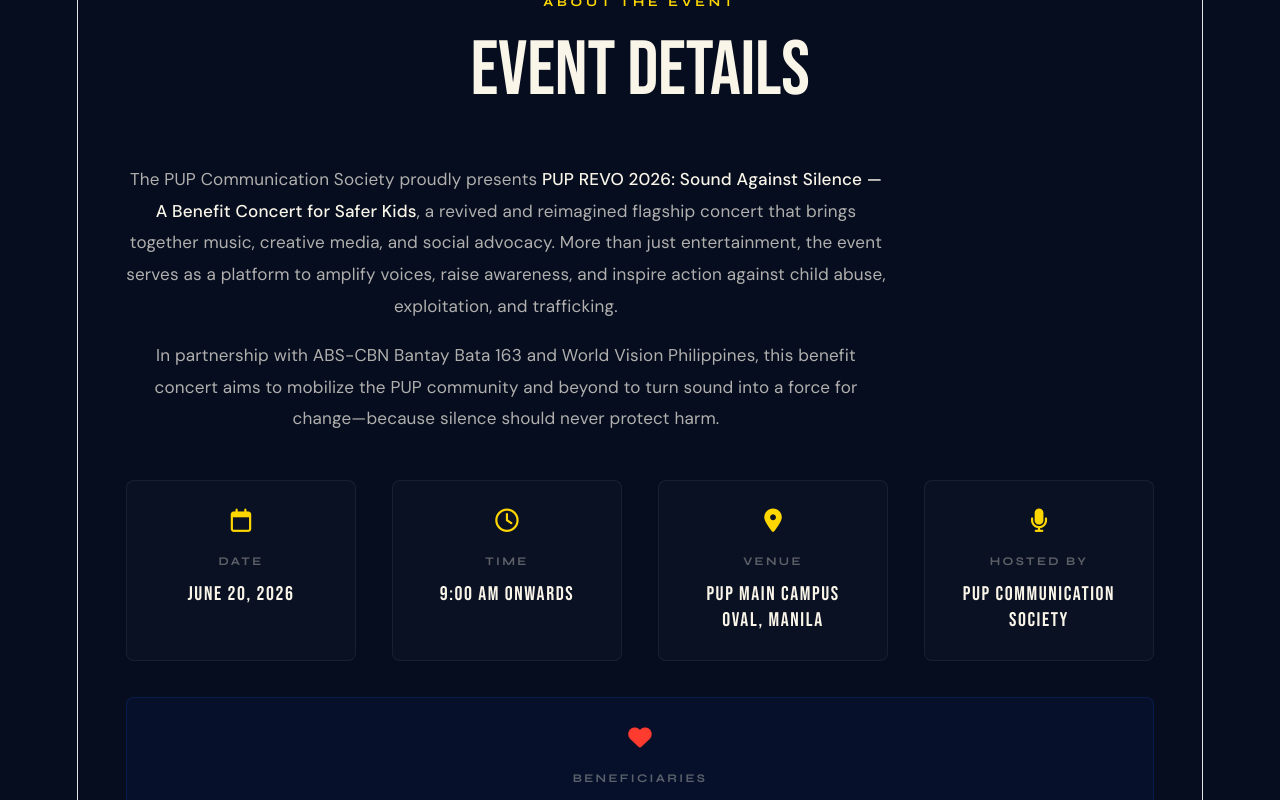
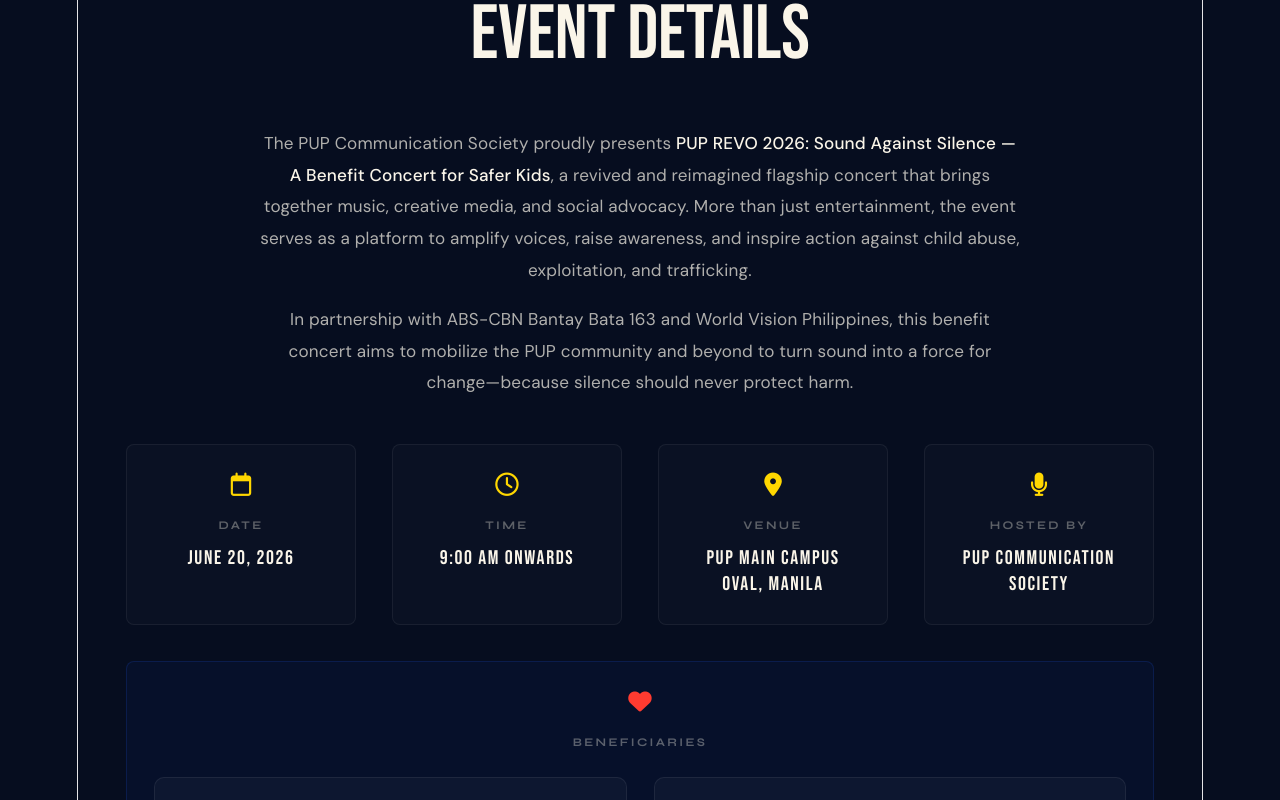
Before and after one commit to johnelsisura/puprevo2026, a React (Vite) app: page / in a window 1280 px wide. Shown: the part 1480-2280 px from the top of the page. Built offline with nearby package versions, Linux system fonts and the light colour scheme; no server answers; the database is empty.

Commit message:
update landing page background

```diff
--- a/src/pages/Landing.jsx
+++ b/src/pages/Landing.jsx
@@ -218,7 +218,7 @@
         .btn-secondary:hover { border-color: rgba(250,245,233,0.5); background: rgba(255,255,255,0.04); }
 
         /* ---- SECTIONS ---- */
-        .section { padding: 6rem 2rem; max-width: 1100px; margin: 0 auto; }
+        .section { padding: 4rem 2rem; max-width: 1100px; margin: 0 auto; }
         .section-label {
           font-family: 'Syne', sans-serif; font-size: 0.7rem; font-weight: 700;
           letter-spacing: 0.3em; text-transform: uppercase; color: var(--gold); margin-bottom: 1rem;
@@ -327,7 +327,7 @@
         .ticket-btn:disabled { opacity: 0.4; cursor: not-allowed; }
 
         /* ---- SPONSORS ---- */
-        .sponsors-wrap { text-align: center; padding: 2rem 0; }
+        .sponsors-wrap { text-align: center; padding: 0.5rem 0; }
         .sponsors-img {
           max-width: 700px; width: 100%; opacity: 0.85;
           transition: opacity 0.2s;
@@ -356,7 +356,7 @@
         }
 
         /* ---- DIVIDER ---- */
-        .divider { border: none; border-top: 1px solid rgba(255,255,255,0.06); margin: 0 2rem; }
+        .divider { border: none; border-top: 1px solid rgba(255,255,255,0.06); margin: 0; }
 
         /* ---- FOOTER ---- */
         .footer {
@@ -495,7 +495,7 @@
           <div style={{
             fontFamily: "'DM Sans', sans-serif", fontSize: '0.95rem', lineHeight: '1.85',
             color: 'rgba(250,245,233,0.7)', maxWidth: '760px', marginBottom: '2.5rem',
-            textAlign: 'center'
+            textAlign: 'center', margin: '0 auto 2.5rem auto'
           }}>
             <p>The PUP Communication Society proudly presents <strong style={{ color: 'var(--cream)' }}>PUP REVO 2026: Sound Against Silence — A Benefit Concert for Safer Kids</strong>, a revived and reimagined flagship concert that brings together music, creative media, and social advocacy. More than just entertainment, the event serves as a platform to amplify voices, raise awareness, and inspire action against child abuse, exploitation, and trafficking.</p>
             <p style={{ marginTop: '1rem' }}>In partnership with ABS-CBN Bantay Bata 163 and World Vision Philippines, this benefit concert aims to mobilize the PUP community and beyond to turn sound into a force for change—because silence should never protect harm.</p>
```
